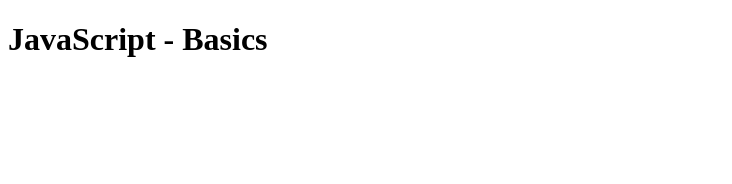
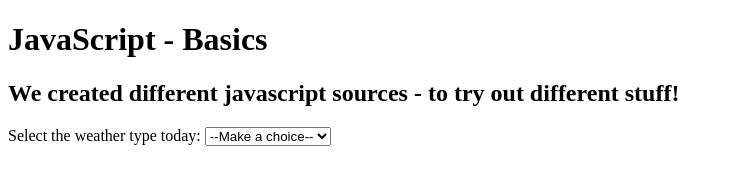
Before and after one commit to charlmaths/JavaScript_Fundamentals, a plain HTML site: page index.html in a window 1280 px wide. Shown: the whole page, without its empty margins (0-732 px from the left). Drawn offline with Linux system fonts and the light colour scheme.

Commit message:
Added a new JS file - creating a basic weather app

```diff
--- a/index.html
+++ b/index.html
@@ -6,8 +6,19 @@
 </head>
 <body>
     <h1>JavaScript - Basics</h1>
-    <script src="script.js">
+    <h2>We created different javascript sources - to try out different stuff!</h2>
+    <label for="weather">Select the weather type today: </label>
+    <select id="weather">
+        <option value="">--Make a choice--</option> <!-- Notice that the value here is empty first -->
+        <option value="sunny">Sunny</option>
+        <option value="rainy">Rainy</option>
+        <option value="snowy">Snowy</option>
+        <option value="cloudy">Cloudy</option>
+    </select>
+    <p></p>
+    <script src="script2.js">
         // Javascript goes inside this tag - This will be outputted in the inspect -> console logs
+        // We can also just change the sources.
     </script>
 
 </body>
--- /dev/null
+++ b/script2.js
@@ -0,0 +1,9 @@
+// New JavaScript Activity
+
+/*
+The methods document.querySelector is how javascript "talk" to an html document,
+it then uses a method .querySelector to select html tags, so we have a select and paragraph tag in our
+document and this will allow us to to access their information/values
+*/
+const select = document.querySelector("select");
+const paragraph = document.querySelector("p");
```
